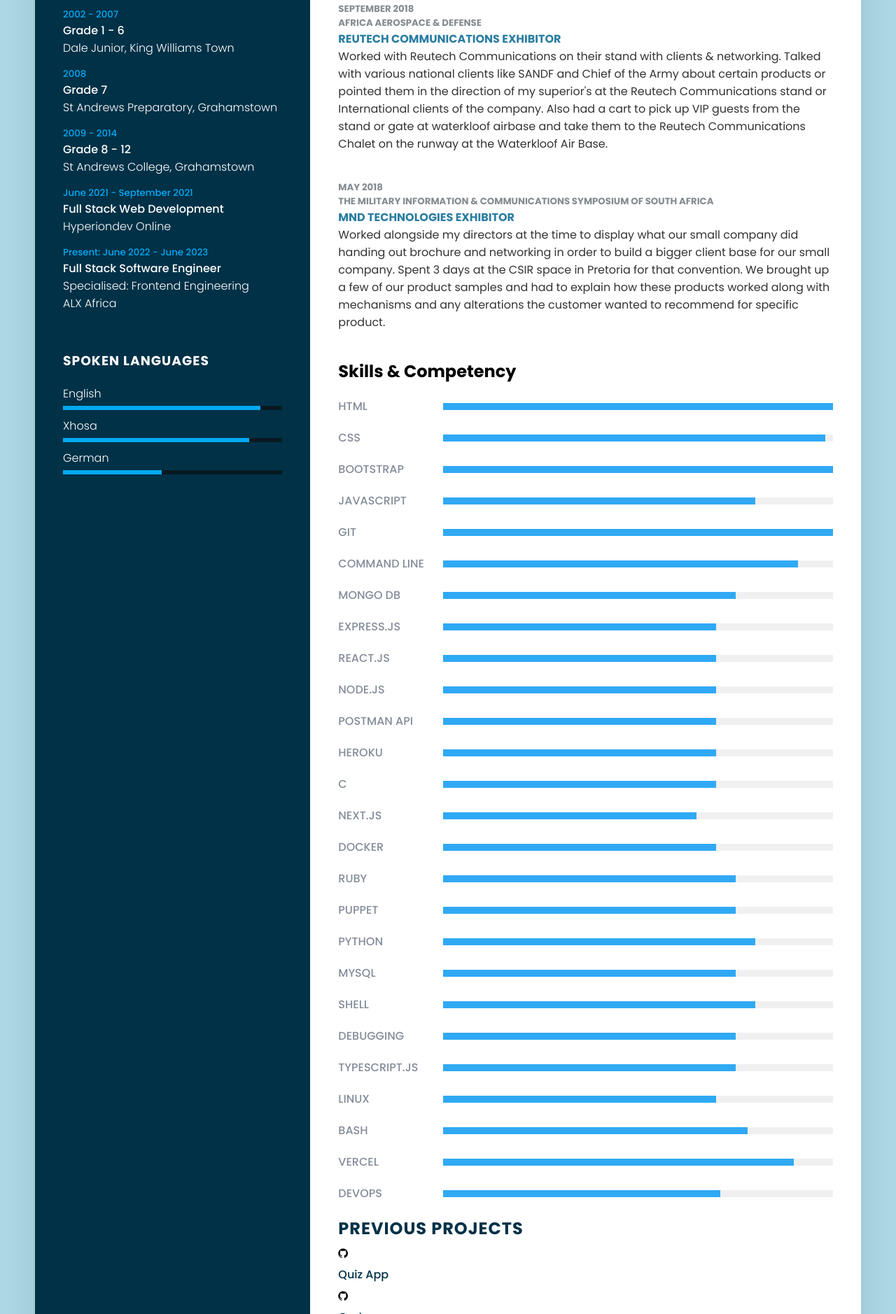
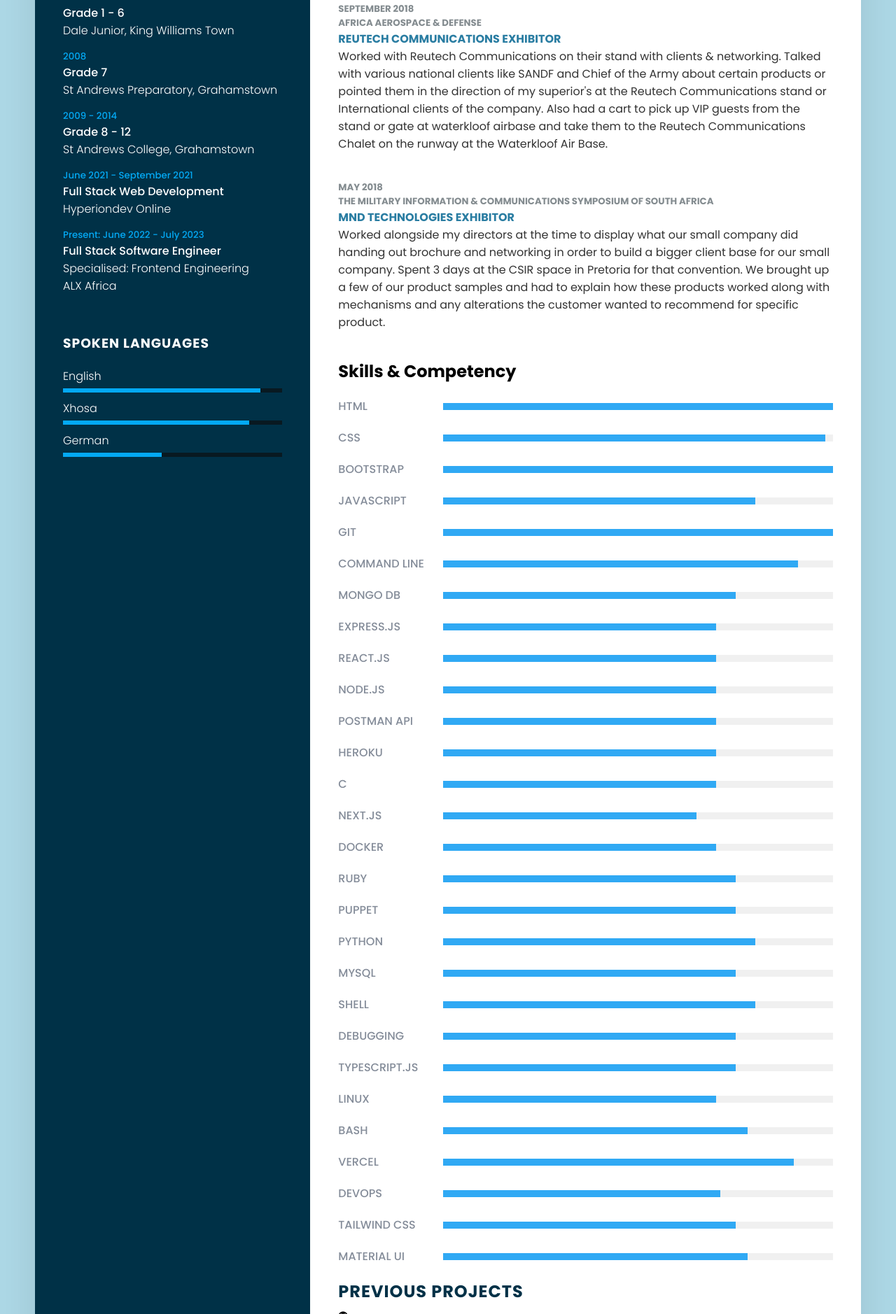
Before and after one commit to MpiloNM95/Mpilo_Mafu_Resume, a plain HTML site: page index.html in a window 1280 px wide. Shown: the part 922-2800 px from the top of the page at 70% size. Drawn offline with Linux system fonts and the light colour scheme.

Commit message:
updated cv

```diff
--- a/index.html
+++ b/index.html
@@ -40,15 +40,15 @@
                     </li>
                     <li>
                         <span class="icon"><i class="fa fa-twitter" aria-hidden="true"></i></span>
-                        <span class="text">@Mpilo_Mafu_</span>
+                        <span class="text"><a style="text-decoration:none; color:white" href="https://twitter.com/Mpilo_Mafu_">Twitter</a></span>
                     </li>
                     <li>
                         <span class="icon"><i class="fa fa-github" aria-hidden="true"></i></span>
-                        <span class="text">www.github.com/MpiloNM95</span>
+                        <span class="text"><a style="text-decoration:none; color:white" href="https://github.com/MpiloNM95">Github</a></span>
                     </li>
                     <li>
                         <span class="icon"><i class="fa fa-linkedin" aria-hidden="true"></i></span>
-                        <span class="text">www.linkedin.com/in/mpilo-mafu-aaa7b6185</span>
+                        <span class="text"><a style="text-decoration:none; color:white" href="https://www.linkedin.com/in/mpilo-mafu-aaa7b6185">Linkedin</a></span>
                     </li>
                     <li>
                         <span class="icon"><i class="fa fa-map-marker" aria-hidden="true"></i></span>
@@ -81,7 +81,7 @@
                         <h4>Hyperiondev Online</h4>
                     </li>
                     <li>
-                        <h5>Present: June 2022 - June 2023</h5>
+                        <h5>Present: June 2022 - July 2023</h5>
                         <h4>Full Stack Software Engineer</h4>
                         <h4>Specialised: Frontend Engineering</h4>
                         <h4>ALX Africa</h4>
@@ -344,6 +344,18 @@
                         <div style="width: 71%;"></div>
                     </div>
                 </div>
+                <div class="box">
+                    <h4>Tailwind CSS</h4>
+                    <div class="percent">
+                        <div style="width: 75%;"></div>
+                    </div>
+                </div>
+                <div class="box">
+                    <h4>Material UI</h4>
+                    <div class="percent">
+                        <div style="width: 78%;"></div>
+                    </div>
+                </div>
             </div>
             <!-- This the div container for my previous projects which will change as more will be added as i progress through my Full Stack Web Development Bootcamp at Hyperiondev -->
             <div class="myProjects">
```
